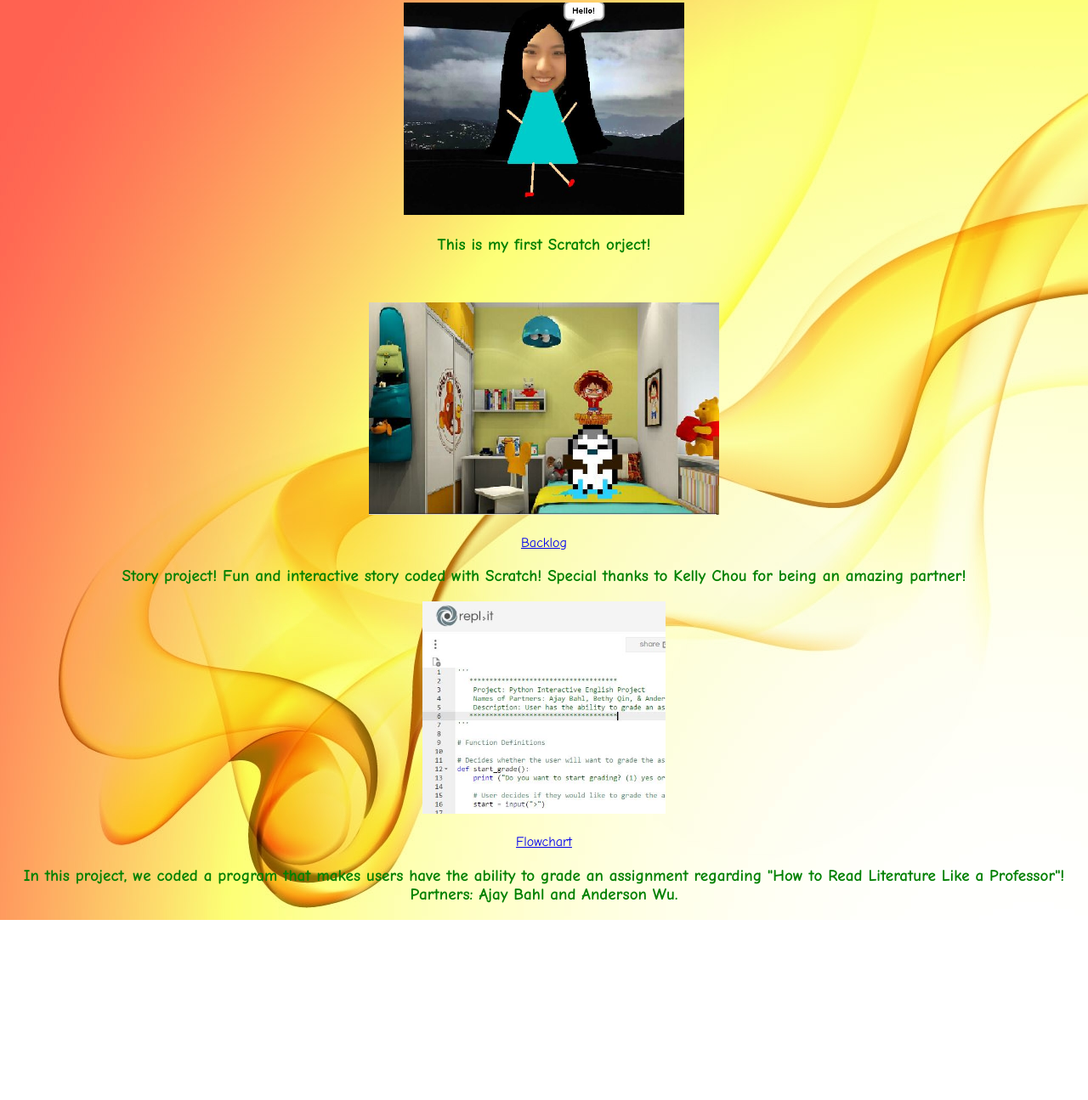
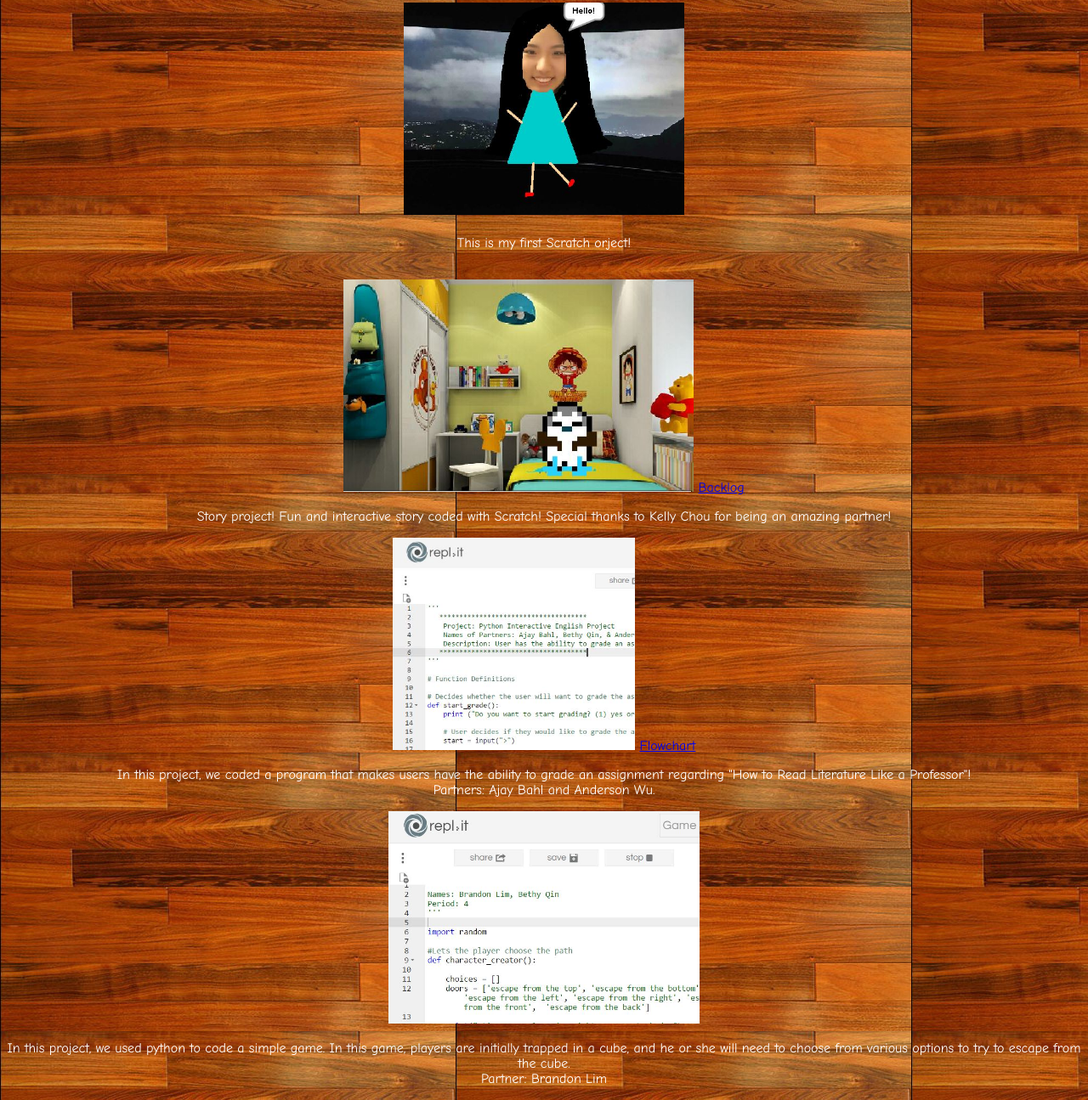
Before and after one commit to BBethy/BBethy.github.io, a plain HTML site: page scratch page.html in a window 1280 px wide. Shown: the part 98-1393 px from the top of the page at 85% size. Before the commit the page ends 1181 px from the top, so only its background shows below. Drawn offline with Linux system fonts and the light colour scheme.

Commit message:
game project updated

```diff
--- a/css/mywebpage.css
+++ b/css/mywebpage.css
@@ -1,18 +1,24 @@
 body{
-	font-family: "Marker Felt", "Comic Sans MS", fantasy;
-	color: white;
-    text-align:center;
+	font-family : "Marker Felt", "Comic Sans MS", fantasy;
+	color : black;
+    text-align : center;
 }
 
 h1 {
-	font-size: 2em;
-	text-align: center;
-    font-style:normal;
-    font:calibri;
+	font-size : 2em;
+	text-align : center;
+    font-style : normal;
+    font : calibri;
 
 }
 h2 {
-    font:calibri;
-    font-size:medium;
-    color:white;
+    font : calibri;
+    font-size : medium;
+    color : black;
     }
+
+h3 {
+    font : calibri;
+    font-size : medium;
+    color : pink;
+}
--- a/scratch page.html
+++ b/scratch page.html
@@ -1,24 +1,36 @@
 <!DOCTYPE html>
 <html lang="en">
 <link href="mywebpage.css" rel="stylesheet" type="text/css">
-  <body><body background="images/yellow.jpg">
+  <body><body background="images/wood.jpg">
   <h1>
   <p>Projects</p>
   </h1>
 
-  <h3><a href="https://scratch.mit.edu/projects/118918304/" > <img src="images/capture.jpg" height=250></a></h3>
-  <h3><p>
+  <h3>
+  <a href="https://scratch.mit.edu/projects/118918304/" > <img src="images/capture.jpg" height=250></a></h3>
+  <p>
   This is my first Scratch orject!</p></h3><br>
-  <h3><a href="https://scratch.mit.edu/projects/119901724/"> <img src="images/story_project.jpg" height=250><a></h3>
+  <a href="https://scratch.mit.edu/projects/119901724/"> <img src="images/story_project.jpg" height=250><a></h3>
 
   <a href="files/Backlog.xlsx">Backlog</a>
-  <h3><p>
+  <p>
   Story project! Fun and interactive story coded with Scratch! Special thanks to Kelly Chou for being an amazing partner!
   </p>
-  <h3><a href="https://repl.it/Dcxr/4"> <img src="images/yo.jpg" height=250><a></h3>
+
+  <a href="https://repl.it/Dcxr/4"> <img src="images/yo.jpg" height=250><a></h3>
   <a href="files/Flowchart.png">Flowchart</a>
-  <h3><p>
-  In this project, we coded a program that makes users have the ability to grade an assignment regarding "How to Read Literature Like a Professor"! Partners: Ajay Bahl and Anderson Wu.
-  </p></h3>
-  </body></h3>
+  <p>
+  In this project, we coded a program that makes users have the ability to grade an assignment regarding "How to Read Literature Like a Professor"!
+  <br>Partners: Ajay Bahl and Anderson Wu.
+  </p>
+
+  <a href="https://repl.it/Dy8J/14"> <img src="images/game.jpg" height=250><a></h3>
+  <p>
+    In this project, we used python to code a simple game. In this game, players are initially trapped in a cube, and he or she will need to choose from various options to try to escape from the cube.
+    <br>
+    Partner: Brandon Lim
+  </p>
+  </body>
+  </h3>
+
 </html>
```
Also changed, not shown: index.html (+7 -7 lines), images/game.jpg (added), images/wood.jpg (added), images/yellow.jpg (deleted).
